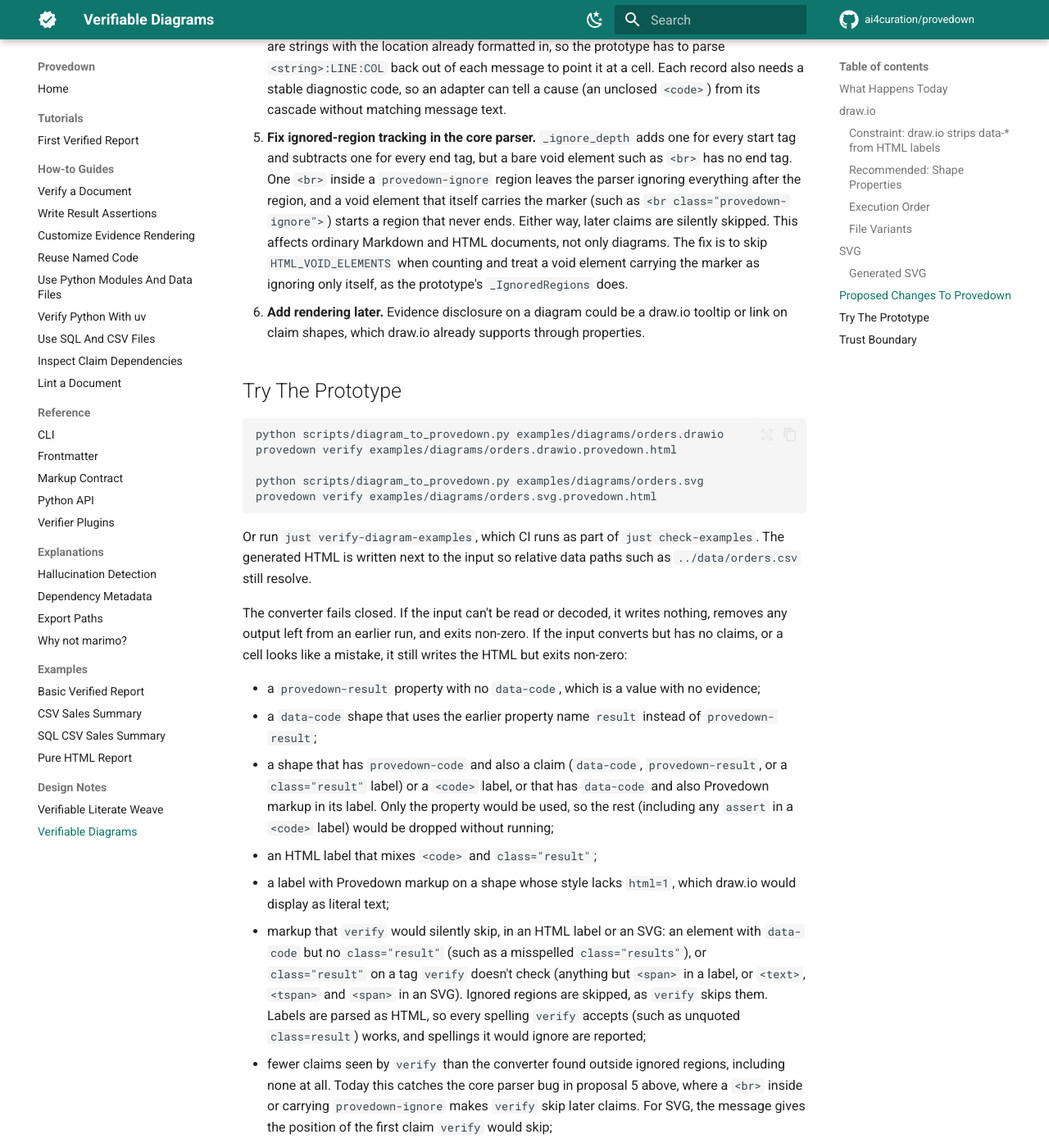
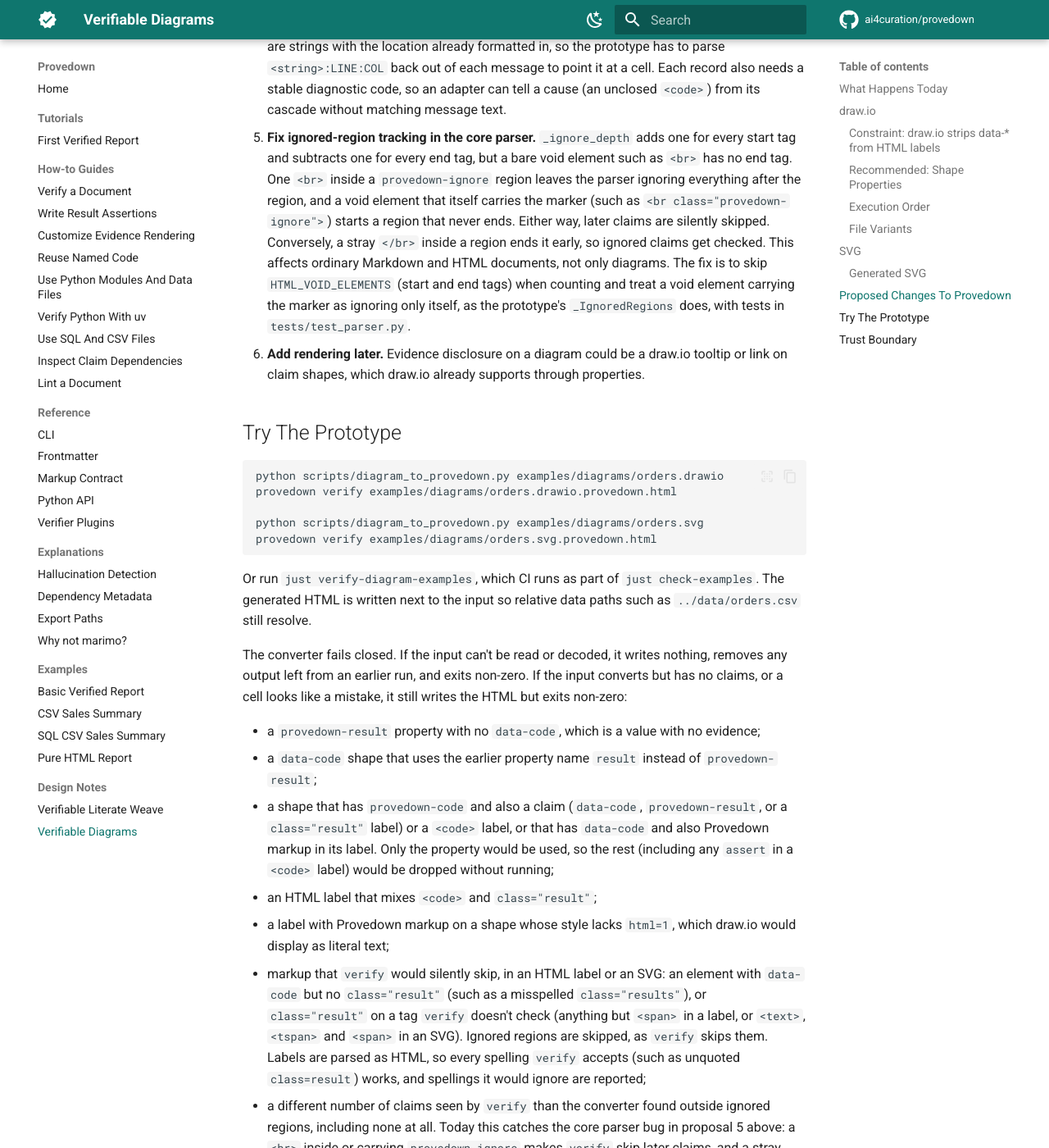
Before and after one commit to ai4curation/provedown, an MkDocs documentation site: the page built from docs/ideas/diagram-markup.md, in a window 1280 px wide and 1400 px high, scrolled down 4301 px. Shown: the whole window at 82% size. Built offline with MkDocs 1.6.1 and Material for MkDocs 9.7.7, drawn with Linux system fonts in a browser that asks for light colours; comment, search, counter and statistics services are not loaded; some of the changed text lies outside the part shown.

Commit message:
Check the claim count in both directions
- Also report when verify would check more claims than the converter
  found outside ignored regions, which a stray </br> inside an ignored
  region causes, with the position of the first claim they disagree on
- State the symptom first and the cause as the likely explanation
- Describe the stray-end-tag form of the core bug in the design note

Co-Authored-By: Claude Opus 5.5 <noreply@anthropic.com>
Claude-Session: https://claude.ai/code/session_011A6ZCVrRKNgr54zR2oJ132

```diff
--- a/docs/ideas/diagram-markup.md
+++ b/docs/ideas/diagram-markup.md
@@ -183,10 +183,12 @@ In rough priority order:
    `provedown-ignore` region leaves the parser ignoring everything after the
    region, and a void element that itself carries the marker (such as
    `<br class="provedown-ignore">`) starts a region that never ends. Either
-   way, later claims are silently skipped. This affects ordinary
+   way, later claims are silently skipped. Conversely, a stray `</br>` inside
+   a region ends it early, so ignored claims get checked. This affects ordinary
    Markdown and HTML documents, not only diagrams. The fix is to skip
-   `HTML_VOID_ELEMENTS` when counting and treat a void element carrying the
-   marker as ignoring only itself, as the prototype's `_IgnoredRegions` does.
+   `HTML_VOID_ELEMENTS` (start and end tags) when counting and treat a void
+   element carrying the marker as ignoring only itself, as the prototype's
+   `_IgnoredRegions` does, with tests in `tests/test_parser.py`.
 6. **Add rendering later.** Evidence disclosure on a diagram could be a
    draw.io tooltip or link on claim shapes, which draw.io already supports
    through properties.
@@ -229,11 +231,12 @@ writes the HTML but exits non-zero:
   an SVG). Ignored regions are skipped, as `verify` skips them. Labels are
   parsed as HTML, so every spelling `verify` accepts (such as unquoted
   `class=result`) works, and spellings it would ignore are reported;
-- fewer claims seen by `verify` than the converter found outside ignored
-  regions, including none at all. Today this catches the core parser bug in
-  proposal 5 above, where a `<br>` inside or carrying `provedown-ignore`
-  makes `verify` skip later claims. For SVG, the message gives the position
-  of the first claim `verify` would skip;
+- a different number of claims seen by `verify` than the converter found
+  outside ignored regions, including none at all. Today this catches the
+  core parser bug in proposal 5 above: a `<br>` inside or carrying
+  `provedown-ignore` makes `verify` skip later claims, and a stray `</br>`
+  inside a region makes it check claims the author ignored. For SVG, the
+  message gives the position of the first claim the two disagree on;
 - an SVG end tag that doesn't match its start tag, or has no start tag;
 - anything the Provedown parser would reject in the generated HTML, since
   `verify` refuses to run such a document. A tag nested inside `<code>` is
```
Also changed, not shown: 2 other files.
